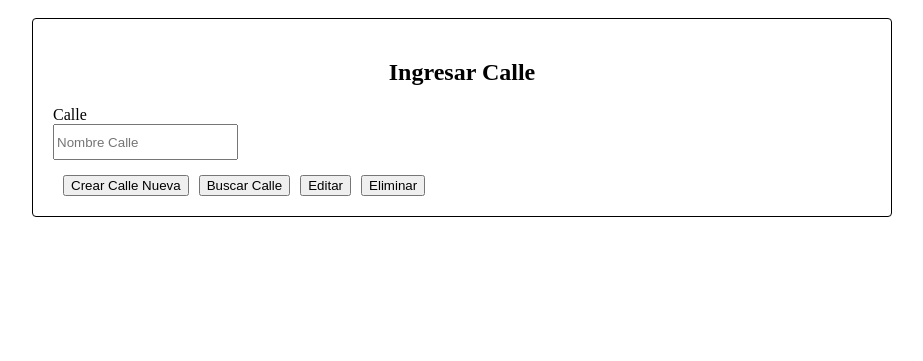
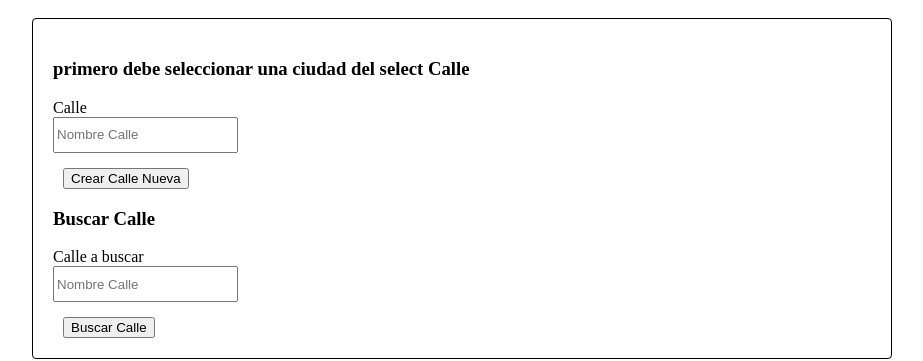
Before and after one commit to Mnl0/practica-react-front, a React (Create React App) app: page / in a window 1280 px wide. Shown: the part 306-667 px from the top of the page, without its empty margins (178-1101 px from the left). Built offline with nearby package versions, Linux system fonts and the light colour scheme; no server answers.

Commit message:
add search,edit,delete

```diff
--- a/src/components/App.jsx
+++ b/src/components/App.jsx
@@ -16,6 +16,8 @@ function App() {
 		nombre: '',
 		id_ciudad: '',
 	})
+
+	let direccion = {};
 
 	//UseFetch('http://127.0.0.1:8000/api/direccion', setRegion)
 	//UseFetch('http://127.0.0.1:8000/api/direccion/1/provincia', setProvincia)
@@ -90,7 +92,7 @@ function App() {
 	}
 
 	function handleOnchange(event) {
-		const { value } = event.target
+		const { name, value } = event.target
 		setInput((prev) => {
 			return {
 				...prev,
@@ -99,7 +101,7 @@ function App() {
 		})
 	}
 
-	function handleSubmit() {
+	function CrearCalle() {
 		fetch(`http://127.0.0.1:8000/api/calle`, (
 			{
 				method: 'POST',
@@ -111,6 +113,69 @@ function App() {
 		))
 			.then(response => response.json())
 			.then(data => console.log('nueva calle ingresada', data))
+	}
+
+	const dir = async () => {
+		const calle = await fetch(`http://127.0.0.1:8000/api/calle/${input.nombre}`)
+		const calleData = await calle.json()
+		direccion = {
+			...direccion,
+			calle: calleData.nombre,
+			calleId: calleData.id,
+			ciudadId: calleData.id_ciudad,
+		}
+		const ciudad = await fetch(`http://127.0.0.1:8000/api/ciudad/${direccion.ciudadId}`)
+		const ciudadData = await ciudad.json()
+		direccion = {
+			...direccion,
+			ciudad: ciudadData.nombre,
+			provinciaId: ciudadData.id_provincia,
+		}
+		const provincia = await fetch(`http://127.0.0.1:8000/api/provincia/${direccion.provinciaId}`)
+		const provinciaData = await provincia.json()
+		direccion = {
+			...direccion,
+			provincia: provinciaData.nombre,
+			regionId: provinciaData.id_region,
+		}
+		const region = await fetch(`http://127.0.0.1:8000/api/provincia/${direccion.provinciaId}`)
+		const regionData = await region.json()
+		direccion = {
+			...direccion,
+			region: regionData.nombre,
+			regionId: regionData.id_region,
+		}
+		console.log('direccion buscada', direccion)
+		return direccion
+	}
+
+	function editarCalle() {
+		let calleEdit = {
+			nombreNuevo: input.nombre,
+			id: direccion.calleId,
+		};
+		console.log('calle', calleEdit)
+		fetch(`http://127.0.0.1:8000/api/calle/${calleEdit.id}`, {
+			method: 'PUT',
+			headers: {
+				'Content-Type': 'application/json'
+			},
+			body: JSON.stringify(calleEdit)
+		})
+			.then(response => response.json())
+			.then(data => console.log('calle editada', data))
+	}
+
+	function eliminarCalle() {
+		let calleDelete = direccion.calleId;
+		fetch(`http://127.0.0.1:8000/api/calle/${calleDelete}`, {
+			method: 'DELETE',
+			headers: {
+				'Content-Type': 'application/json'
+			},
+		})
+			.then(response => response.json())
+			.then(data => console.log('calle eliminada', data))
 	}
 
 	return (
@@ -157,22 +222,27 @@ function App() {
 
 			<div className='form'>
 				<div>
-					<h2>Ingresar Calle</h2>
+					<h3>primero debe seleccionar una ciudad del select Calle</h3>
 					<label htmlFor="calle">Calle</label>
 					<Input
 						type='text'
 						placeholder='Nombre Calle'
 						onChange={handleOnchange}
-						name='calle'
+						name='calleCrear'
 					/>
-
+					<button onClick={CrearCalle}>Crear Calle Nueva</button>
 				</div>
 
 				<div>
-					<button onClick={handleSubmit}>Crear Calle Nueva</button>
-					<button>Buscar Calle</button>
-					<button>Editar</button>
-					<button>Eliminar</button>
+					<h3>Buscar Calle</h3>
+					<label htmlFor="calle">Calle a buscar</label>
+					<Input
+						type='text'
+						placeholder='Nombre Calle'
+						onChange={handleOnchange}
+						name='calleBuscar'
+					/>
+					<button onClick={dir}>Buscar Calle</button>
 				</div>
 			</div>
 		</div>
```
